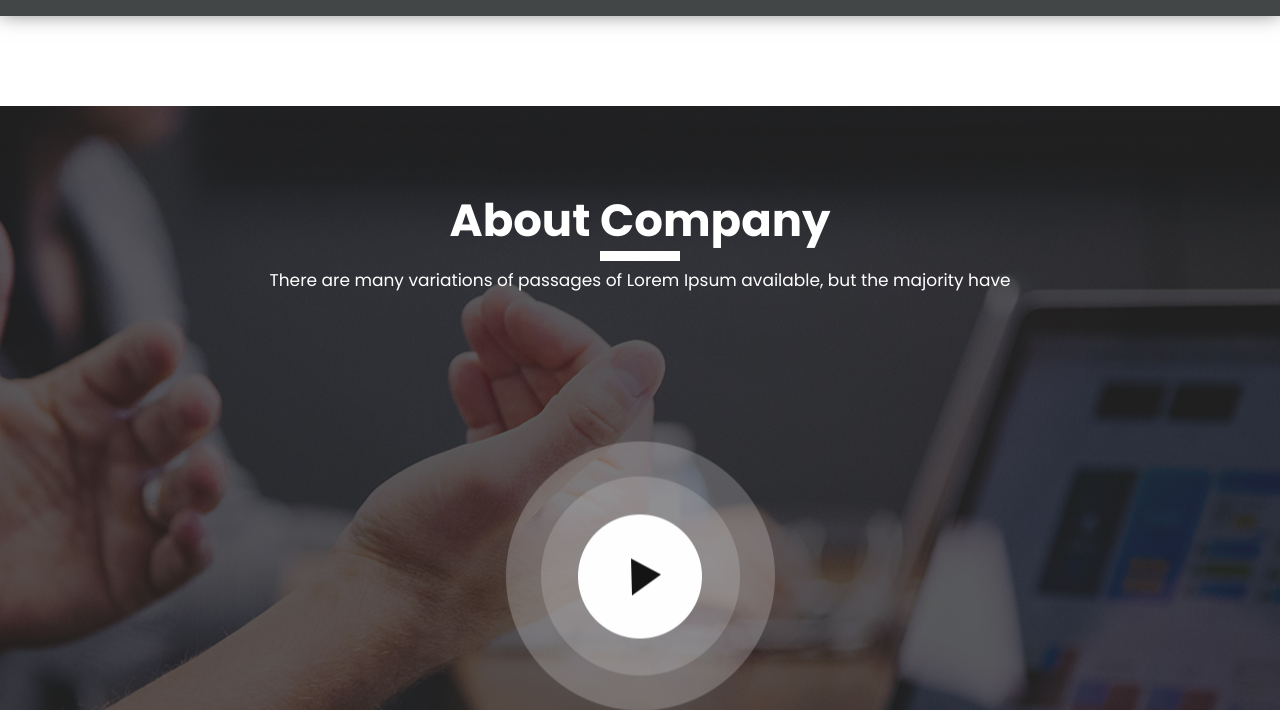
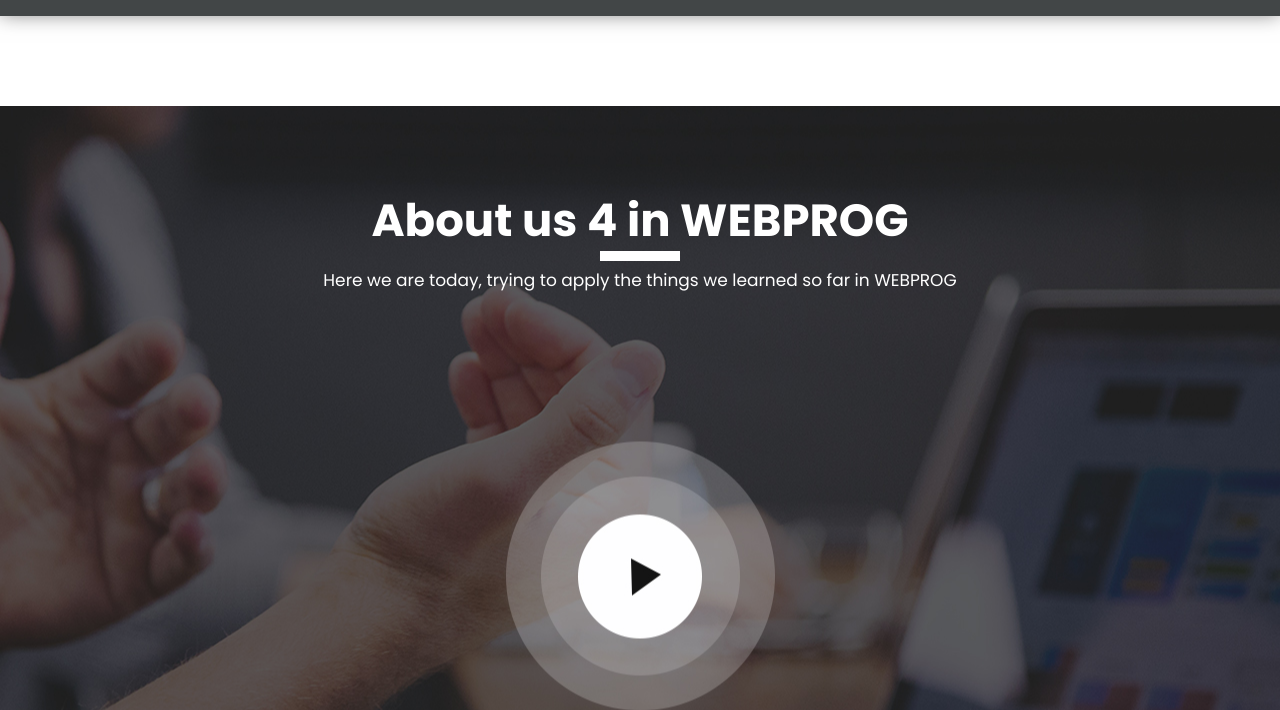
Before and after one commit to kar1man/my-project1, a plain HTML site: page about.html in a window 1280 px wide. Shown: the part 90-800 px from the top of the page. Drawn offline with Linux system fonts and the light colour scheme.

Commit message:
Change the Title and Description

```diff
--- a/about.html
+++ b/about.html
@@ -88,8 +88,8 @@
             <div class="row">
                <div class="col-md-12">
                   <div class="titlepage text_align_center">
-                     <h2>About Company</h2>
-                     <p>There are many variations of passages of Lorem Ipsum available, but the majority have </p>
+                     <h2>About us 4 in WEBPROG</h2>
+                     <p>Here we are today, trying to apply the things we learned so far in WEBPROG </p>
                   </div>
                </div>
             </div>
```
